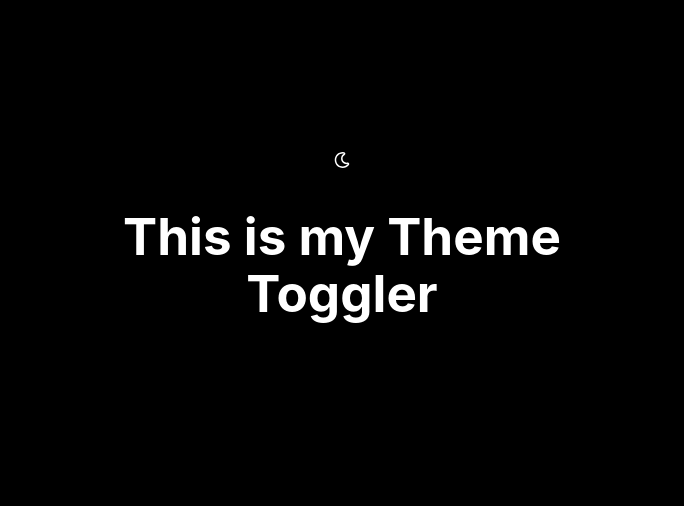
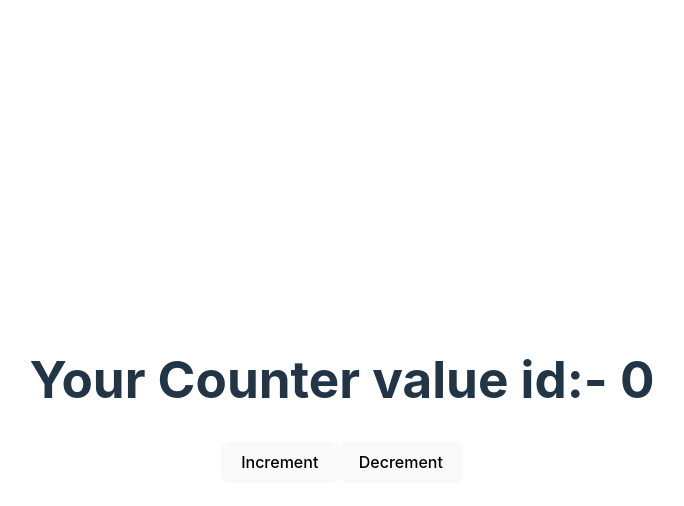
Before and after one commit to Truebus/Practice-UseState-Hook, a React (Vite) app: page / in a window 1280 px wide. Shown: the top 506 px of the page, without its empty margins (298-982 px from the left). Built offline with nearby package versions, Linux system fonts and the light colour scheme.

Commit message:
Your descriptive message about the changes

```diff
--- a/src/App.jsx
+++ b/src/App.jsx
@@ -1,10 +1,11 @@
 import './App.css'
+import { Counter } from './Usestate/Counter'
 import { ThemeToggler } from './Usestate/Theme'
 
 
 function App() {
  return (
-  <ThemeToggler/>
+  <Counter/>
   )
 }
 
--- a/src/Usestate/Counter.jsx
+++ b/src/Usestate/Counter.jsx
@@ -1,22 +1,22 @@
-//Create a counter component that increments and decrements a count. Use the useState hook to manage the count value.
-// Include buttons for incrementing, decrementing, and resetting the count to zero.
-// import { useState } from "react";
-// export const Counter=()=>{
-//     const[count,setCount]=useState(0);
-//     const incre=()=>{
-//         setCount(previous=>previous+1);
-//     }
-//     const decre=()=>{
-//         setCount(previous=>previous-1);
-//     }
-//     return(
-//         <div>
-//             <div>
-//                 <h1>{count}</h1>
-//             </div>
-//     <button type="button" className="btn-one" onClick={incre}>Increment</button>
-//     <button type="button" className="reset" onClick={()=>setCount(0)}>Reset</button>
-//     <button type="button" className="btn-two" onClick={decre}>Decrement</button>
-//         </div>
-//     )
-// }
+// Create a simple counter component that displays a number. Include buttons to increment and decrement the counter value.
+// Requirements:
+// •	Initialize the counter state to 0.
+// •	Create two buttons: "Increment" and "Decrement".
+// •	Update the counter when the buttons are clicked.
+import { useState } from "react"
+export const Counter=()=>{
+    const[value,setValue]=useState(0);
+    const increment=()=>{
+        setValue(value+1);
+    }
+    const decrement=()=>{
+        setValue(value-1)
+    }
+    return(
+        <div>
+            <h1>Your Counter value id:- {value}</h1>
+            <button onClick={increment}>Increment</button>
+            <button onClick={decrement}>Decrement</button>
+        </div>
+    )
+}
```
